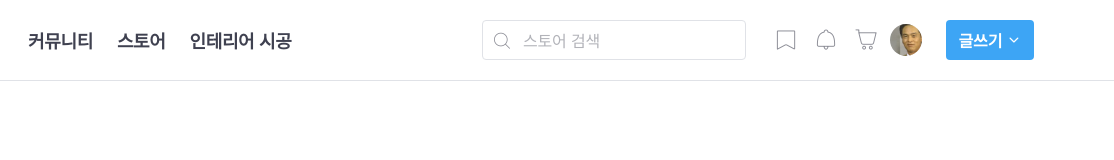
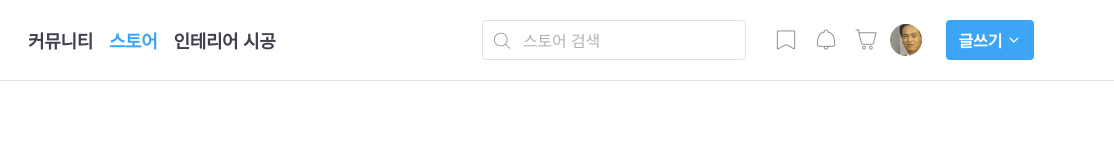
Before and after one commit to Jason9789/tomorrow-house, a website: page index.html in a window 1280 px wide. Shown: the full height of the page, 166-1280 px from the left. Drawn offline with nearby package versions, Linux system fonts and the light colour scheme; files that its build step writes are made by us from their sources; files whose address does not match are found by name.

Commit message:
🚧 Add is-active style for gnb-nav-item link

```diff
--- a/index.html
+++ b/index.html
@@ -43,7 +43,7 @@
                     <li class="gnb-nav-item">
                       <a href="/">커뮤니티</a>
                     </li>
-                    <li class="gnb-nav-item">
+                    <li class="gnb-nav-item is-active">
                       <a href="/">스토어</a>
                     </li>
                     <li class="gnb-nav-item">
--- a/styles/components/_gnb-nav.scss
+++ b/styles/components/_gnb-nav.scss
@@ -1,15 +1,27 @@
 .gnb-nav {
+  $padding: 8px;
+
   &-list {
     @include flexbox(start);
+    margin-left: -#{$padding};
   }
 
   &-item {
     &:not(:last-child) {
-      margin-right: 24px;
+      margin-right: 24px ($padding * 2);
+    }
+
+    &.is-active,
+    &:hover {
+      a {
+        color: $blue;
+      }
     }
 
     a {
       @include text-style(18, $primary);
+      display: block;
+      padding: $padding;
       font-weight: 700;
     }
   }
```
